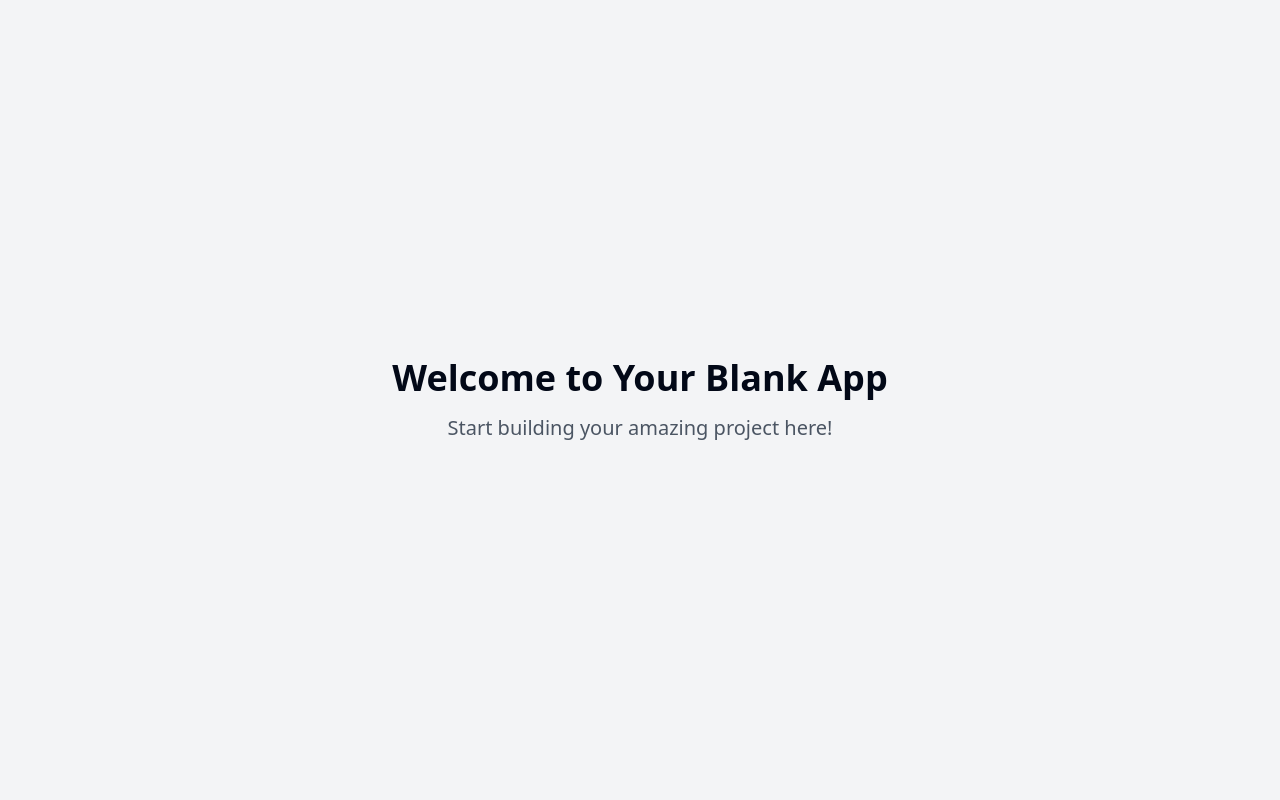
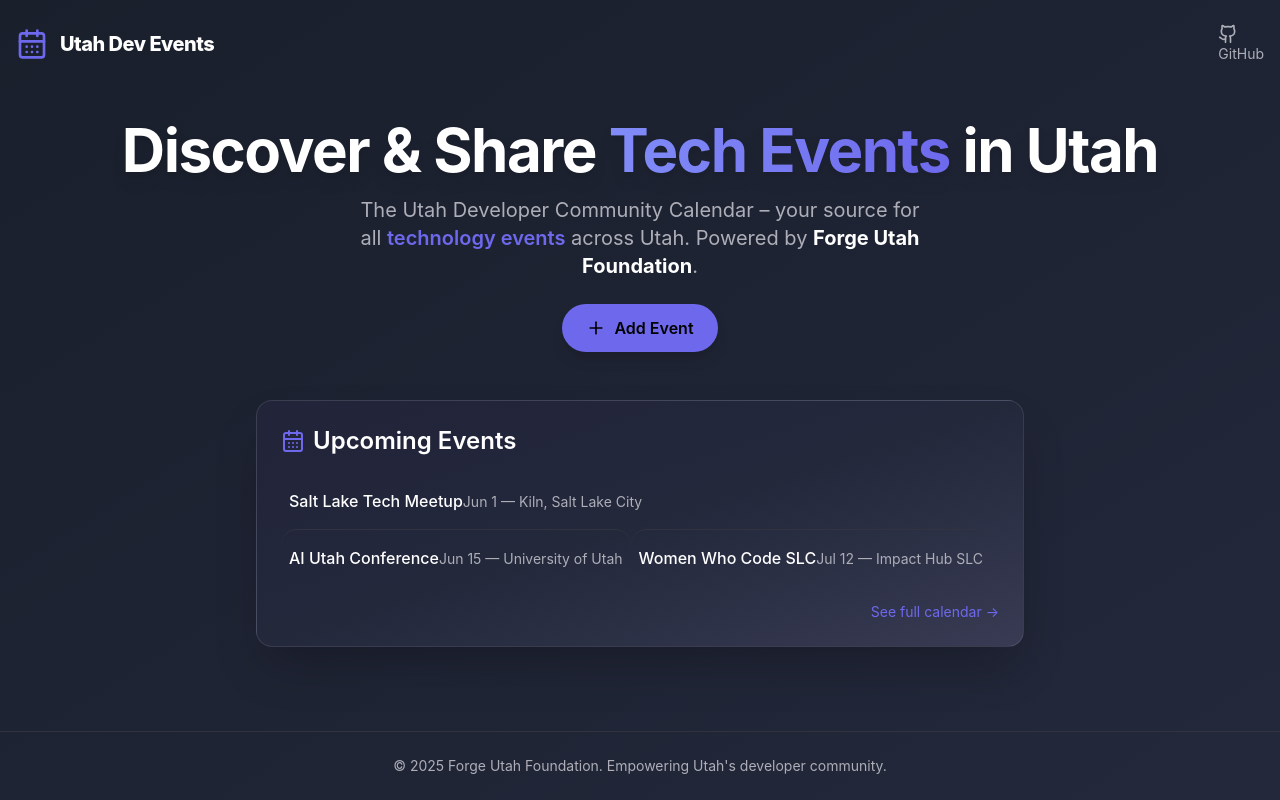
Before and after one commit to forgeutah/utah-tech-beacon, a React (Vite) app: page / in a window 1280 px wide. Built offline with nearby package versions, Linux system fonts and the light colour scheme.

Commit message:
Implement dark developer theme

```diff
--- a/src/index.css
+++ b/src/index.css
@@ -1,101 +1,74 @@
+
 @tailwind base;
 @tailwind components;
 @tailwind utilities;
 
 @layer base {
   :root {
-    --background: 0 0% 100%;
-    --foreground: 222.2 84% 4.9%;
+    --background: 232 18% 11%;
+    --foreground: 0 0% 98%;
 
-    --card: 0 0% 100%;
-    --card-foreground: 222.2 84% 4.9%;
+    --card: 232 13% 16%;
+    --card-foreground: 0 0% 98%;
 
-    --popover: 0 0% 100%;
-    --popover-foreground: 222.2 84% 4.9%;
+    --popover: 232 13% 16%;
+    --popover-foreground: 0 0% 98%;
 
-    --primary: 222.2 47.4% 11.2%;
-    --primary-foreground: 210 40% 98%;
+    --primary: 242 78% 67%;
+    --primary-foreground: 0 0% 0%;
 
-    --secondary: 210 40% 96.1%;
-    --secondary-foreground: 222.2 47.4% 11.2%;
+    --secondary: 235 18% 23%;
+    --secondary-foreground: 0 0% 98%;
 
-    --muted: 210 40% 96.1%;
-    --muted-foreground: 215.4 16.3% 46.9%;
+    --muted: 232 13% 26%;
+    --muted-foreground: 234 7% 70%;
 
-    --accent: 210 40% 96.1%;
-    --accent-foreground: 222.2 47.4% 11.2%;
+    --accent: 242 78% 67%;
+    --accent-foreground: 0 0% 98%;
 
-    --destructive: 0 84.2% 60.2%;
-    --destructive-foreground: 210 40% 98%;
+    --destructive: 0 62.8% 30.6%;
+    --destructive-foreground: 0 0% 98%;
 
-    --border: 214.3 31.8% 91.4%;
-    --input: 214.3 31.8% 91.4%;
-    --ring: 222.2 84% 4.9%;
+    --border: 232 13% 22%;
+    --input: 232 13% 24%;
+    --ring: 242 78% 67%;
 
-    --radius: 0.5rem;
-
-    --sidebar-background: 0 0% 98%;
-
-    --sidebar-foreground: 240 5.3% 26.1%;
-
-    --sidebar-primary: 240 5.9% 10%;
-
-    --sidebar-primary-foreground: 0 0% 98%;
-
-    --sidebar-accent: 240 4.8% 95.9%;
-
-    --sidebar-accent-foreground: 240 5.9% 10%;
-
-    --sidebar-border: 220 13% 91%;
-
-    --sidebar-ring: 217.2 91.2% 59.8%;
+    --radius: 1rem;
   }
 
-  .dark {
-    --background: 222.2 84% 4.9%;
-    --foreground: 210 40% 98%;
-
-    --card: 222.2 84% 4.9%;
-    --card-foreground: 210 40% 98%;
-
-    --popover: 222.2 84% 4.9%;
-    --popover-foreground: 210 40% 98%;
-
-    --primary: 210 40% 98%;
-    --primary-foreground: 222.2 47.4% 11.2%;
-
-    --secondary: 217.2 32.6% 17.5%;
-    --secondary-foreground: 210 40% 98%;
-
-    --muted: 217.2 32.6% 17.5%;
-    --muted-foreground: 215 20.2% 65.1%;
-
-    --accent: 217.2 32.6% 17.5%;
-    --accent-foreground: 210 40% 98%;
-
-    --destructive: 0 62.8% 30.6%;
-    --destructive-foreground: 210 40% 98%;
-
-    --border: 217.2 32.6% 17.5%;
-    --input: 217.2 32.6% 17.5%;
-    --ring: 212.7 26.8% 83.9%;
-    --sidebar-background: 240 5.9% 10%;
-    --sidebar-foreground: 240 4.8% 95.9%;
-    --sidebar-primary: 224.3 76.3% 48%;
-    --sidebar-primary-foreground: 0 0% 100%;
-    --sidebar-accent: 240 3.7% 15.9%;
-    --sidebar-accent-foreground: 240 4.8% 95.9%;
-    --sidebar-border: 240 3.7% 15.9%;
-    --sidebar-ring: 217.2 91.2% 59.8%;
+  body {
+    @apply bg-background text-foreground font-sans antialiased;
+    font-family: 'Inter', ui-sans-serif, system-ui, -apple-system, BlinkMacSystemFont, "Segoe UI", Roboto, "Helvetica Neue", Arial, "Noto Sans", sans-serif;
+    min-height: 100vh;
+    background: linear-gradient(135deg, #1A1F2C 0%, #23283B 100%);
   }
 }
 
-@layer base {
-  * {
-    @apply border-border;
+@layer utilities {
+  .glass {
+    @apply bg-white/5 backdrop-blur-lg border border-white/10 rounded-2xl shadow-2xl;
   }
-
-  body {
-    @apply bg-background text-foreground;
+  .card-gradient {
+    @apply bg-gradient-to-br from-[#22243A] via-[#23283B] to-[#383B53] glass;
+  }
+  .story-link {
+    position: relative;
+    display: inline-block;
+  }
+  .story-link::after {
+    content: '';
+    position: absolute;
+    width: 100%;
+    height: 2px;
+    left: 0;
+    bottom: -3px;
+    background: linear-gradient(90deg, #6366F1 0%, #A5B4FC 100%);
+    transform: scaleX(0);
+    transition: transform 0.3s;
+    transform-origin: right;
+  }
+  .story-link:hover::after {
+    transform: scaleX(1);
+    transform-origin: left;
   }
 }
--- a/src/pages/Index.tsx
+++ b/src/pages/Index.tsx
@@ -1,14 +1,99 @@
-// Update this page (the content is just a fallback if you fail to update the page)
 
-const Index = () => {
-  return (
-    <div className="min-h-screen flex items-center justify-center bg-gray-100">
-      <div className="text-center">
-        <h1 className="text-4xl font-bold mb-4">Welcome to Your Blank App</h1>
-        <p className="text-xl text-gray-600">Start building your amazing project here!</p>
+import { CalendarDays, Plus, Github } from "lucide-react";
+
+const upcomingEvents = [
+  {
+    title: "Salt Lake Tech Meetup",
+    date: "2025-06-01",
+    location: "Kiln, Salt Lake City",
+    link: "#",
+  },
+  {
+    title: "AI Utah Conference",
+    date: "2025-06-15",
+    location: "University of Utah",
+    link: "#",
+  },
+  {
+    title: "Women Who Code SLC",
+    date: "2025-07-12",
+    location: "Impact Hub SLC",
+    link: "#",
+  },
+];
+
+const Index = () => (
+  <div className="min-h-screen flex flex-col bg-gradient-to-br from-[#1A1F2C] to-[#23283B]">
+
+    {/* NAVBAR */}
+    <nav className="w-full flex justify-between items-center px-4 py-6">
+      <div className="flex items-center gap-3">
+        <CalendarDays className="text-primary w-8 h-8" />
+        <span className="text-xl font-extrabold tracking-tight text-white">Utah Dev Events</span>
       </div>
-    </div>
-  );
-};
+      <a
+        href="https://github.com/ForgeUtahFoundation"
+        target="_blank"
+        rel="noopener noreferrer"
+        className="flex items-center gap-2 text-sm text-muted-foreground hover:text-white story-link"
+        aria-label="Forge Utah Foundation Github"
+      >
+        <Github className="w-5 h-5" />
+        <span>GitHub</span>
+      </a>
+    </nav>
+
+    {/* HERO SECTION */}
+    <section className="flex flex-col items-center text-center mt-8 mb-12">
+      <h1 className="text-4xl md:text-6xl font-bold text-white mb-4 tracking-tight drop-shadow-lg">
+        Discover & Share <span className="bg-gradient-to-r from-indigo-400 to-primary bg-clip-text text-transparent">Tech Events</span> in Utah
+      </h1>
+      <p className="text-lg md:text-xl text-muted-foreground max-w-xl mb-6">
+        The Utah Developer Community Calendar – your source for all <span className="text-primary font-semibold">technology events</span> across Utah.
+        Powered by <span className="text-white font-bold">Forge Utah Foundation</span>.
+      </p>
+      <button
+        className="group flex items-center gap-2 px-6 py-3 rounded-full bg-primary text-black font-semibold shadow-lg hover:scale-105 transition-all focus:outline-none focus:ring-2 focus:ring-primary focus:ring-offset-2 animate-fade-in"
+      >
+        <Plus className="w-5 h-5" />
+        Add Event
+      </button>
+    </section>
+
+    {/* UPCOMING EVENTS PREVIEW */}
+    <section className="flex flex-col items-center flex-1 mb-10">
+      <div className="card-gradient max-w-3xl w-full p-6 shadow-xl">
+        <h2 className="text-2xl font-semibold mb-4 flex items-center gap-2 text-white">
+          <CalendarDays className="w-6 h-6 text-primary" />
+          Upcoming Events
+        </h2>
+        <div className="divide-y divide-border">
+          {upcomingEvents.map((event, i) => (
+            <a
+              key={i}
+              className="group flex flex-col md:flex-row md:items-center md:justify-between gap-2 py-4 px-2 hover:bg-white/5 rounded-lg transition-all story-link"
+              href={event.link}
+            >
+              <span className="font-medium text-white">{event.title}</span>
+              <span className="text-sm text-muted-foreground">
+                {new Date(event.date).toLocaleDateString(undefined, { month: 'short', day: 'numeric' })} &mdash; {event.location}
+              </span>
+            </a>
+          ))}
+        </div>
+        <div className="flex justify-end mt-4">
+          <a href="#" className="text-primary text-sm story-link">See full calendar &rarr;</a>
+        </div>
+      </div>
+    </section>
+
+    {/* FOOTER */}
+    <footer className="w-full text-center py-6 text-muted-foreground text-sm border-t border-border mt-auto">
+      <span>
+        &copy; {new Date().getFullYear()} Forge Utah Foundation. Empowering Utah's developer community.
+      </span>
+    </footer>
+  </div>
+);
 
 export default Index;
```
